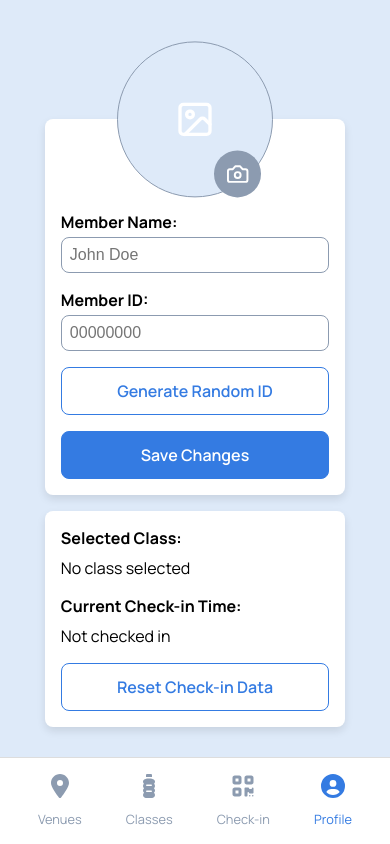
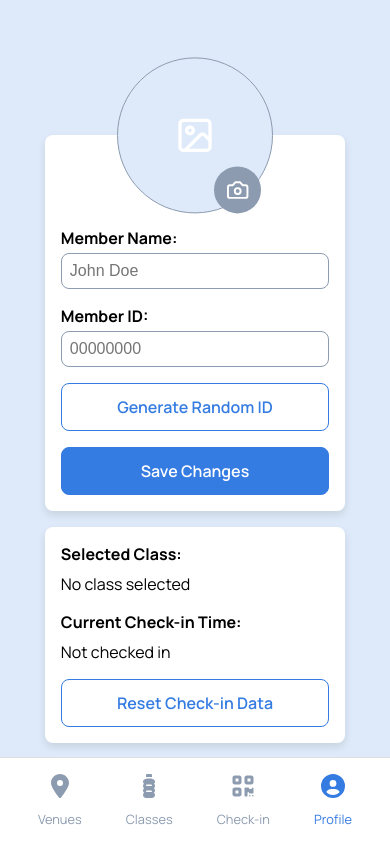
Before and after one commit to z3ru/UrbanSportsHub, a React (Vite) app: page /profile in a window 390 px wide. Built offline with nearby package versions, Linux system fonts and the light colour scheme.

Commit message:
Fix mobile appearance

```diff
--- a/src/index.css
+++ b/src/index.css
@@ -32,9 +32,14 @@ html {
 }
 
 body {
-  background-color: var(--app-background);
+  background-color: var(--element-background);
   display: flex;
   flex-direction: column;
   font-family: 'Manrope', Arial, Helvetica, sans-serif;
   justify-content: space-between;
 }
+
+#root {
+  background-color: var(--app-background);
+  height: 100dvh;
+}
--- a/src/pages/ProfilePage/ProfilePage.css
+++ b/src/pages/ProfilePage/ProfilePage.css
@@ -4,6 +4,7 @@
   flex-direction: column;
   height: 100dvh;
   overflow-y: auto;
+  padding-top: 2rem;
   padding-bottom: 6rem;
 }
 
```
